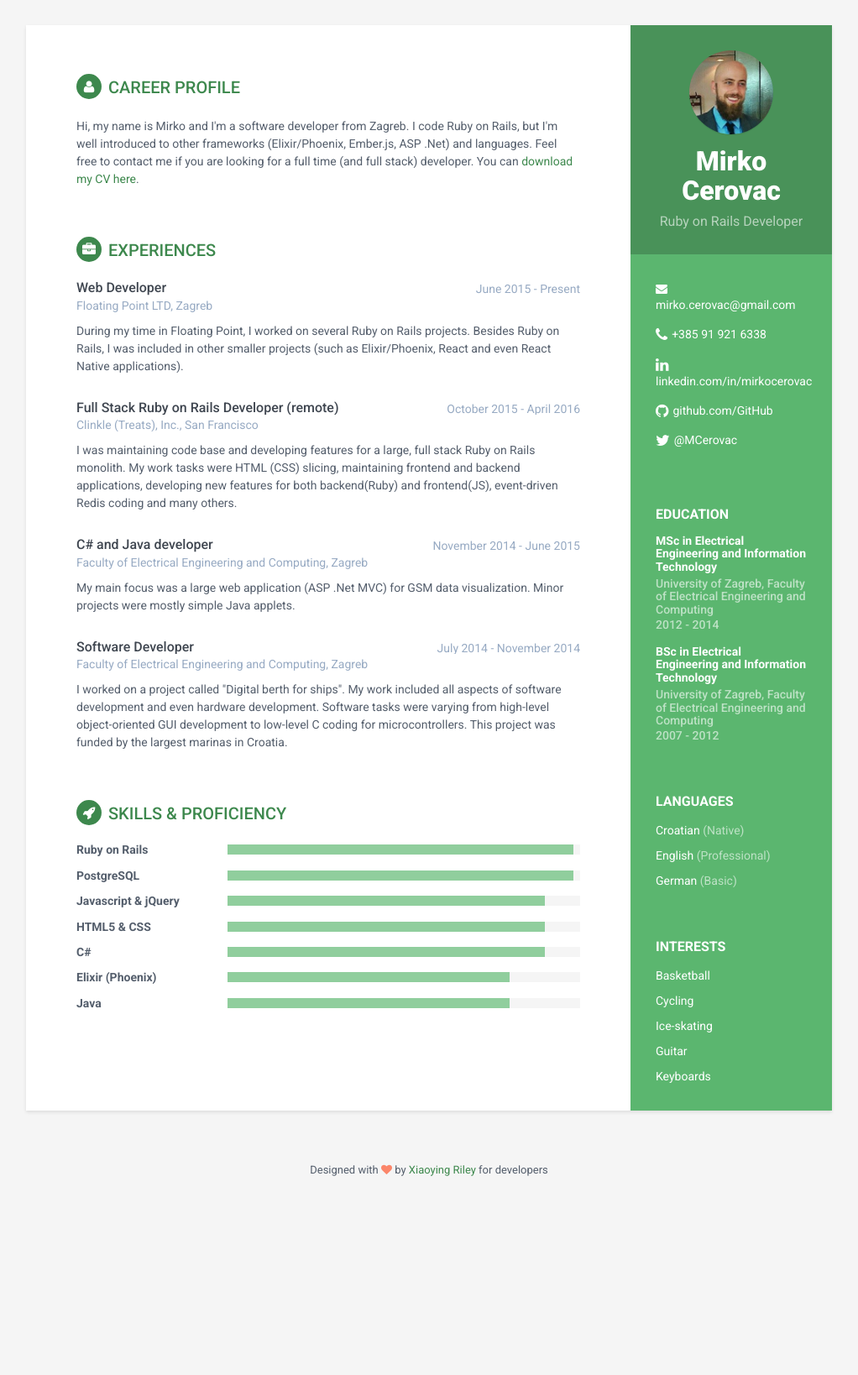
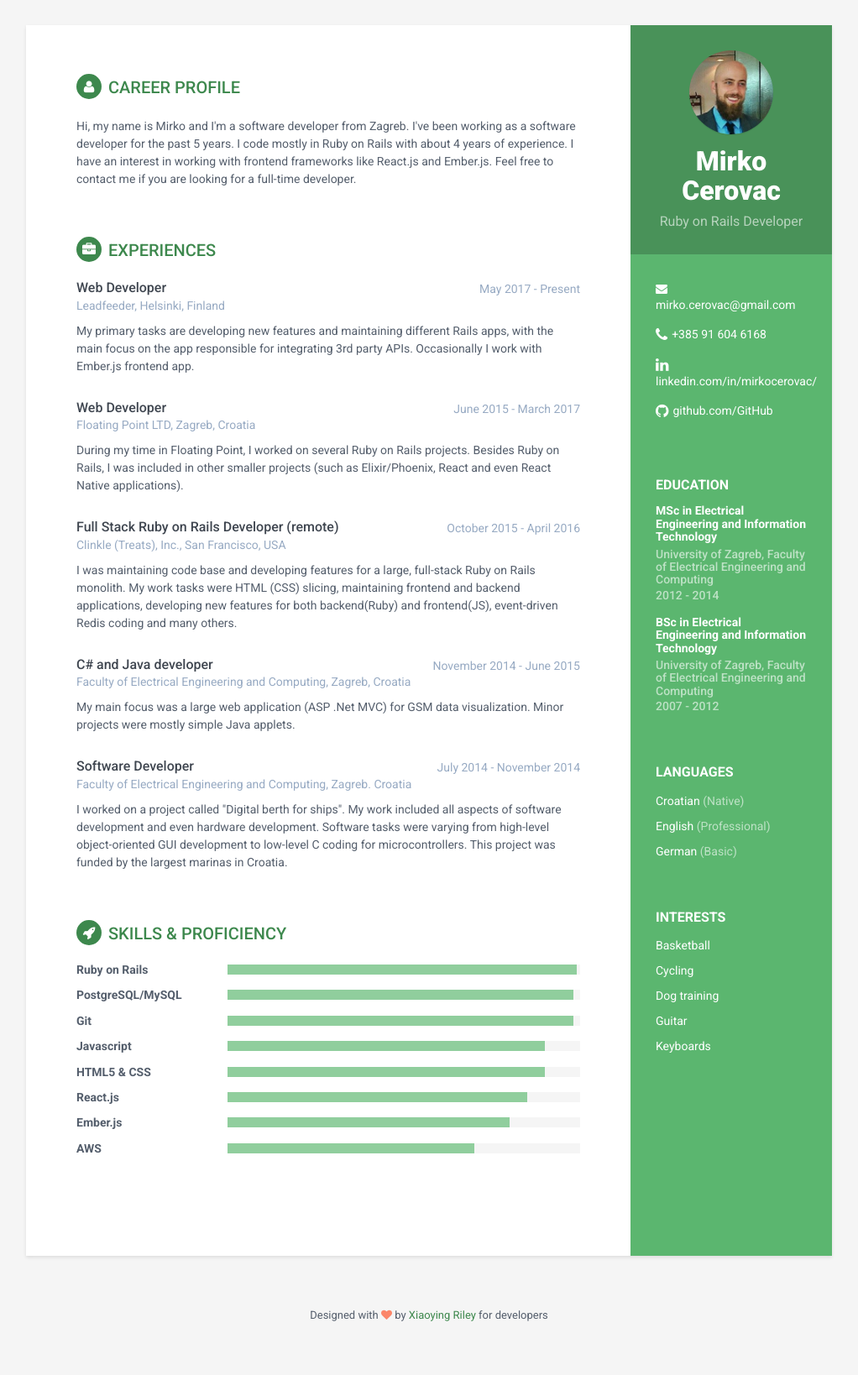
Before and after one commit to MirkoC/mirko-cerovac-cv, a Jekyll site: the page built from index.html, in a window 1280 px wide. Shown: the whole page at 84% size, without its empty margins (129-1151 px from the left). Built offline with Jekyll 4.4.1, drawn with Linux system fonts in a browser that asks for light colours; before the commit the page ends 1465 px from its top, so only the background shows below that.

Commit message:
Fresh data

```diff
--- a/_config.yml
+++ b/_config.yml
@@ -1,7 +1,7 @@
 
 title: Mirko Cerovac Resume
 # url: 'http://webjeda.com'
-baseurl: '/mirko-cerovac-cv' #change it according to your repository name
+baseurl: '/mirkoc' #change it according to your repository name
 
 
 # Enable one of these styles by removing #. Style will be applied only after restarting the build or serve.
@@ -19,9 +19,9 @@ pic: mirko.jpg  #place a 100x100 picture inside /assets/images/ folder and provi
 
 #sidebar links
 email: mirko.cerovac@gmail.com
-phone: +385 91 921 6338
+phone: +385 91 604 6168
 linkedin: mirkocerovac
 github: MirkoC
-twitter: '@MCerovac'
+# twitter: '@MCerovac'
 
 #Update all the sections by editing the files inside _includes folder.
--- a/_includes/career-profile.html
+++ b/_includes/career-profile.html
@@ -1,6 +1,6 @@
 <section class="section summary-section">
 <h2 class="section-title"><i class="fa fa-user"></i>Career Profile</h2>
 <div class="summary">
-    <p>Hi, my name is Mirko and I'm a software developer from Zagreb. I code Ruby on Rails, but I'm well introduced to other frameworks (Elixir/Phoenix, Ember.js, ASP .Net) and languages. Feel free to contact me if you are looking for a full time (and full stack) developer. You can <a href="https://marvin.kset.org/~cex/CV-MirkoCerovac.pdf" target="_blank">download my CV here</a>.</p>
+    <p>Hi, my name is Mirko and I'm a software developer from Zagreb. I've been working as a software developer for the past 5 years. I code mostly in Ruby on Rails with about 4 years of experience. I have an interest in working with frontend frameworks like React.js and Ember.js. Feel free to contact me if you are looking for a full-time developer.</p>
 </div><!--//summary-->
 </section><!--//section-->
--- a/_includes/experience.html
+++ b/_includes/experience.html
@@ -5,9 +5,22 @@
                     <div class="meta">
                         <div class="upper-row">
                             <h3 class="job-title">Web Developer</h3>
-                            <div class="time">June 2015 - Present</div>
+                            <div class="time">May 2017 - Present</div>
                         </div><!--//upper-row-->
-                        <div class="company">Floating Point LTD, Zagreb</div>
+                        <div class="company">Leadfeeder, Helsinki, Finland</div>
+                    </div><!--//meta-->
+                    <div class="details">
+                        <p>My primary tasks are developing new features and maintaining different Rails apps, with the main focus on the app responsible for integrating 3rd party APIs. Occasionally I work with Ember.js frontend app.</p>
+                    </div><!--//details-->
+                </div><!--//item-->
+
+                <div class="item">
+                    <div class="meta">
+                        <div class="upper-row">
+                            <h3 class="job-title">Web Developer</h3>
+                            <div class="time">June 2015 - March 2017</div>
+                        </div><!--//upper-row-->
+                        <div class="company">Floating Point LTD, Zagreb, Croatia</div>
                     </div><!--//meta-->
                     <div class="details">
                         <p>During my time in Floating Point, I worked on several Ruby on Rails projects. Besides Ruby on Rails, I was included in other smaller projects (such as Elixir/Phoenix, React and even React Native applications).</p>
@@ -20,10 +33,10 @@
                             <h3 class="job-title">Full Stack Ruby on Rails Developer (remote)</h3>
                             <div class="time">October 2015 - April 2016</div>
                         </div><!--//upper-row-->
-                        <div class="company">Clinkle (Treats), Inc., San Francisco</div>
+                        <div class="company">Clinkle (Treats), Inc., San Francisco, USA</div>
                     </div><!--//meta-->
                     <div class="details">
-                        <p>I was maintaining code base and developing features for a large, full stack Ruby on Rails monolith. My work tasks were HTML (CSS) slicing, maintaining frontend and backend applications, developing new features for both backend(Ruby) and frontend(JS), event-driven Redis coding and many others.</p>
+                        <p>I was maintaining code base and developing features for a large, full-stack Ruby on Rails monolith. My work tasks were HTML (CSS) slicing, maintaining frontend and backend applications, developing new features for both backend(Ruby) and frontend(JS), event-driven Redis coding and many others.</p>
                     </div><!--//details-->
                 </div><!--//item-->
 
@@ -33,7 +46,7 @@
                             <h3 class="job-title">C# and Java developer</h3>
                             <div class="time">November 2014 - June 2015</div>
                         </div><!--//upper-row-->
-                        <div class="company">Faculty of Electrical Engineering and Computing, Zagreb</div>
+                        <div class="company">Faculty of Electrical Engineering and Computing, Zagreb, Croatia</div>
                     </div><!--//meta-->
                     <div class="details">
                         <p>My main focus was a large web application (ASP .Net MVC) for GSM data visualization. Minor projects were mostly simple Java applets.</p>
@@ -46,7 +59,7 @@
                             <h3 class="job-title">Software Developer</h3>
                             <div class="time">July 2014 - November 2014</div>
                         </div><!--//upper-row-->
-                        <div class="company">Faculty of Electrical Engineering and Computing, Zagreb</div>
+                        <div class="company">Faculty of Electrical Engineering and Computing, Zagreb. Croatia</div>
                     </div><!--//meta-->
                     <div class="details">
                         <p>I worked on a project called "Digital berth for ships". My work included all aspects of software development and even hardware development. Software tasks were varying from high-level object-oriented GUI development to low-level C coding for microcontrollers. This project was funded by the largest marinas in Croatia.</p>
--- a/_includes/interests.html
+++ b/_includes/interests.html
@@ -3,7 +3,7 @@
 <ul class="list-unstyled interests-list">
 <li>Basketball</li>
 <li>Cycling</li>
-<li>Ice-skating</li>
+<li>Dog training</li>
 <li>Guitar</li>
 <li>Keyboards</li>
 </ul>
--- a/_includes/sidebar.html
+++ b/_includes/sidebar.html
@@ -11,34 +11,24 @@
             <div class="contact-container container-block">
                 <ul class="list-unstyled contact-list">
 
-                   {% if site.email %}
+                    {% if site.email %}
                     <li class="email"><i class="fa fa-envelope"></i><a href="mailto: {{site.email}}">{{site.email}}</a></li>
-                    {% else %}
-                    <li class="email"><i class="fa fa-envelope"></i><a href="mailto:alan.doe@website.com">alan.doe@website.com</a></li>
                     {% endif %}
 
                     {% if site.phone %}
                     <li class="phone"><i class="fa fa-phone"></i><a href="tel:{{site.phone}}">{{site.phone}}</a></li>
-                    {% else %}
-                    <li class="phone"><i class="fa fa-phone"></i><a href="tel:012 345 6789">012 345 6789</a></li>
                     {% endif %}
 
                     {% if site.linkedin %}
-                    <li class="linkedin"><i class="fa fa-linkedin"></i><a href="https://in.linkedin.com/{{site.linkedin}}" target="_blank">linkedin.com/in/{{site.linkedin}}</a></li>
-                    {% else %}
-                    <li class="linkedin"><i class="fa fa-linkedin"></i><a href="https://in.linkedin.com/in/sharath-kumar-87669956" target="_blank">linkedin.com/in/sharathdt</a></li>
+                    <li class="linkedin"><i class="fa fa-linkedin"></i><a href="https://www.linkedin.com/in/{{site.linkedin}}" target="_blank">linkedin.com/in/{{site.linkedin}}/</a></li>
                     {% endif %}
 
                     {% if site.github %}
                     <li class="github"><i class="fa fa-github"></i><a href="http://github.com/{{site.github}}" target="_blank">github.com/{{site.github}}</a></li>
-                    {% else %}
-                    <li class="github"><i class="fa fa-github"></i><a href="http://github.com/sharu725" target="_blank">github.com/sharu725</a></li>
                     {% endif %}
 
                     {% if site.twitter %}
                     <li class="twitter"><i class="fa fa-twitter"></i><a href="https://twitter.com/{{site.twitter}}" target="_blank">{{site.twitter}}</a></li>
-                    {% else %}
-                     <li class="twitter"><i class="fa fa-twitter"></i><a href="https://twitter.com/@webjeda" target="_blank">@webjeda</a></li>
                     {% endif %}
 
                 </ul>
--- a/_includes/skills.html
+++ b/_includes/skills.html
@@ -3,6 +3,14 @@
   <div class="skillset">
     <div class="item">
       <h3 class="level-title">Ruby on Rails</h3>
+      <div class="level-bar">
+        <div class="level-bar-inner" data-level="99%">
+        </div>
+      </div><!--//level-bar-->
+    </div><!--//item-->
+
+    <div class="item">
+      <h3 class="level-title">PostgreSQL/MySQL</h3>
       <div class="level-bar">
         <div class="level-bar-inner" data-level="98%">
         </div>
@@ -10,7 +18,7 @@
     </div><!--//item-->
 
     <div class="item">
-      <h3 class="level-title">PostgreSQL</h3>
+      <h3 class="level-title">Git</h3>
       <div class="level-bar">
         <div class="level-bar-inner" data-level="98%">
         </div>
@@ -18,7 +26,7 @@
     </div><!--//item-->
 
     <div class="item">
-      <h3 class="level-title">Javascript &amp; jQuery</h3>
+      <h3 class="level-title">Javascript</h3>
       <div class="level-bar">
         <div class="level-bar-inner" data-level="90%">
         </div>
@@ -34,15 +42,15 @@
     </div><!--//item-->
 
     <div class="item">
-      <h3 class="level-title">C#</h3>
+      <h3 class="level-title">React.js</h3>
       <div class="level-bar">
-        <div class="level-bar-inner" data-level="90%">
+        <div class="level-bar-inner" data-level="85%">
         </div>
       </div><!--//level-bar-->
     </div><!--//item-->
 
     <div class="item">
-      <h3 class="level-title">Elixir (Phoenix)</h3>
+      <h3 class="level-title">Ember.js</h3>
       <div class="level-bar">
         <div class="level-bar-inner" data-level="80%">
         </div>
@@ -50,9 +58,9 @@
     </div><!--//item-->
 
     <div class="item">
-      <h3 class="level-title">Java</h3>
+      <h3 class="level-title">AWS</h3>
       <div class="level-bar">
-        <div class="level-bar-inner" data-level="80%">
+        <div class="level-bar-inner" data-level="70%">
         </div>
       </div><!--//level-bar-->
     </div><!--//item-->
```
Also changed, not shown: assets/images/online-cv-jekyll-theme-2.png (deleted), assets/images/online-cv-jekyll-theme.png (deleted), assets/images/online-cv-responsive-jekyll-theme.png (deleted).
